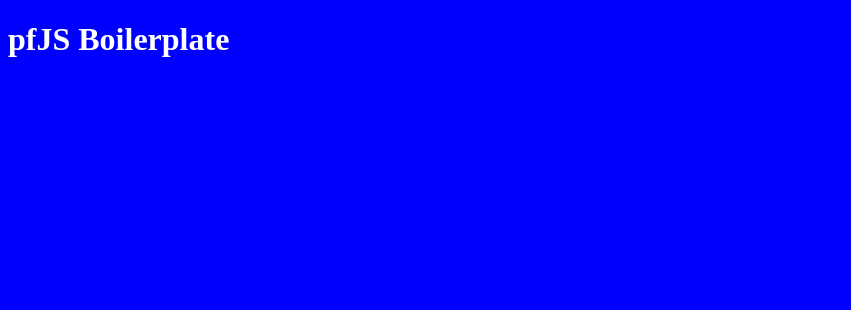
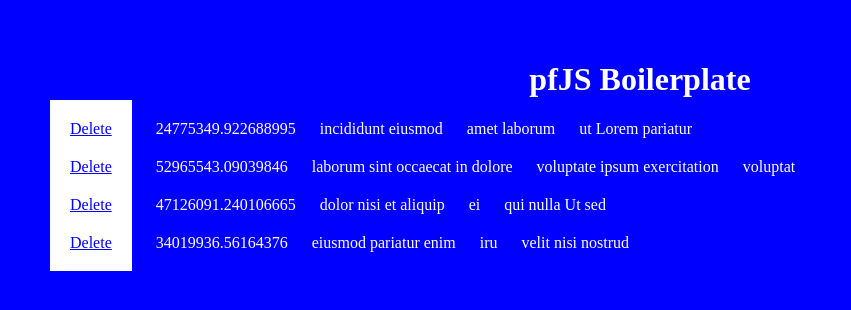
Before and after one commit to GPFAFF/pfJS, a website built with webpack: page src/index.html in a window 1280 px wide. Shown: the whole page, without its empty margins (0-851 px from the left). Built offline with nearby package versions, Linux system fonts and the light colour scheme; data requests are answered from the project's data file.

Commit message:
adding adding mock api data

```diff
--- /dev/null
+++ b/src/api/baseUrl.js
@@ -0,0 +1,4 @@
+export default function getBaseUrl() {
+  const inDev = window.location.hostname === 'localhost';
+  return inDev ? 'http://localhost:3001' : '/';
+}
--- /dev/null
+++ b/src/api/db.json
@@ -0,0 +1,28 @@
+{
+  "users": [
+    {
+      "id": 24775349.922688995,
+      "firstName": "incididunt eiusmod",
+      "lastName": "amet laborum",
+      "email": "ut Lorem pariatur"
+    },
+    {
+      "id": 52965543.09039846,
+      "firstName": "laborum sint occaecat in dolore",
+      "lastName": "voluptate ipsum exercitation",
+      "email": "voluptat"
+    },
+    {
+      "id": 47126091.240106665,
+      "firstName": "dolor nisi et aliquip",
+      "lastName": "ei",
+      "email": "qui nulla Ut sed"
+    },
+    {
+      "id": 34019936.56164376,
+      "firstName": "eiusmod pariatur enim",
+      "lastName": "iru",
+      "email": "velit nisi nostrud"
+    }
+  ]
+}
--- /dev/null
+++ b/src/api/userApi.js
@@ -0,0 +1,33 @@
+import 'whatwg-fetch';
+import getBaseUrl from './baseUrl';
+
+const baseUrl = getBaseUrl();
+
+export function getUsers() {
+  return get('users');
+}
+
+export function deleteUser(id) {
+  return removeUser(`users/${id}`);
+}
+
+function removeUser(url) {
+  const request = new Request(`${baseUrl}/${url}`, {
+    method: 'DELETE'
+  });
+
+  return fetch(request).then(onSuccess, onError);
+}
+
+function get(url) {
+  return fetch(`${baseUrl}/${url}`).then(onSuccess, onError);
+}
+
+function onSuccess(response) {
+  return response.json();
+}
+
+function onError(error) {
+  /* eslint-disable no-console */
+  console.log(error);
+}
--- a/src/index.html
+++ b/src/index.html
@@ -8,6 +8,7 @@
 </head>
 <body>
   <h1>pfJS Boilerplate</h1>
+  <div class="container"></div>
   <script src="bundle.js"></script>
 </body>
 </html>
--- a/src/index.js
+++ b/src/index.js
@@ -1,4 +1,37 @@
 import './index.scss';
+import { getUsers, deleteUser } from './api/userApi';
 
-/* eslint-disable no-console */
-console.log('I am loading webpack');
+
+getUsers().then(result => {
+  const container = document.querySelector('.container');
+  let userBody = '';
+
+  result.map(user => {
+    userBody += `
+      <div class='row'>
+        <a class='delete-user' href='#' data-id=${user.id}>Delete</a>
+        <span>${user.id}</span>
+        <span>${user.firstName}</span>
+        <span>${user.lastName}</span>
+        <span>${user.email}</span>
+      </div>
+    `
+  });
+
+  container.innerHTML = userBody;
+
+  const deleteLinks = document.querySelectorAll('.delete-user');
+
+  console.log(deleteLinks);
+
+  deleteLinks.forEach((link) => {
+    link.addEventListener('click', (event) => {
+      console.log('click');
+      const current = event.target;
+      event.preventDefault();
+      deleteUser(current.attributes['data-id'].value);
+      const row = current.parentNode;
+      row.parentNode.removeChild(row);
+    })
+  })
+})
--- a/src/index.scss
+++ b/src/index.scss
@@ -1,7 +1,30 @@
 body {
-  background-color: blue
+  background-color: blue;
+  margin: 0 auto;
+  text-align: center;
+  padding: 40px;
 }
 
 h1 {
   color: white
 }
+
+.row {
+  margin: 20px auto;
+}
+
+span {
+  color: white;
+  padding: 10px;
+}
+
+.delete-user {
+  padding: 20px;
+  color: blue;
+  background-color: white;
+  margin: 10px;
+}
+
+.container {
+  text-align: left;
+}
```
Also changed, not shown: buildScripts/generateMockData.js (added, +17 -0 lines), buildScripts/mockDataSchema.js (added, +34 -0 lines), buildScripts/server.js (+8 -0 lines), package.json (+5 -2 lines), .eslintrc.json, 1 other file.
